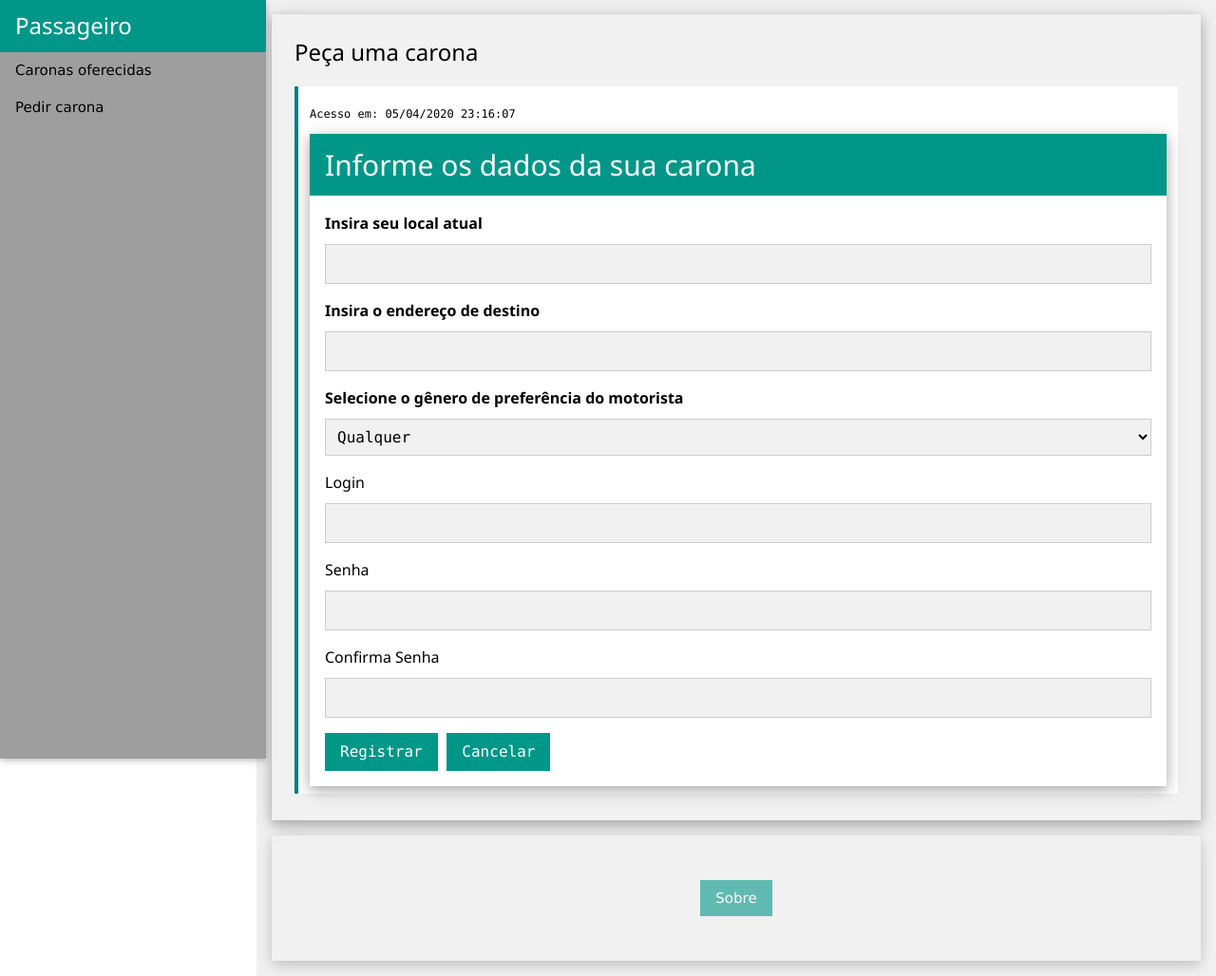
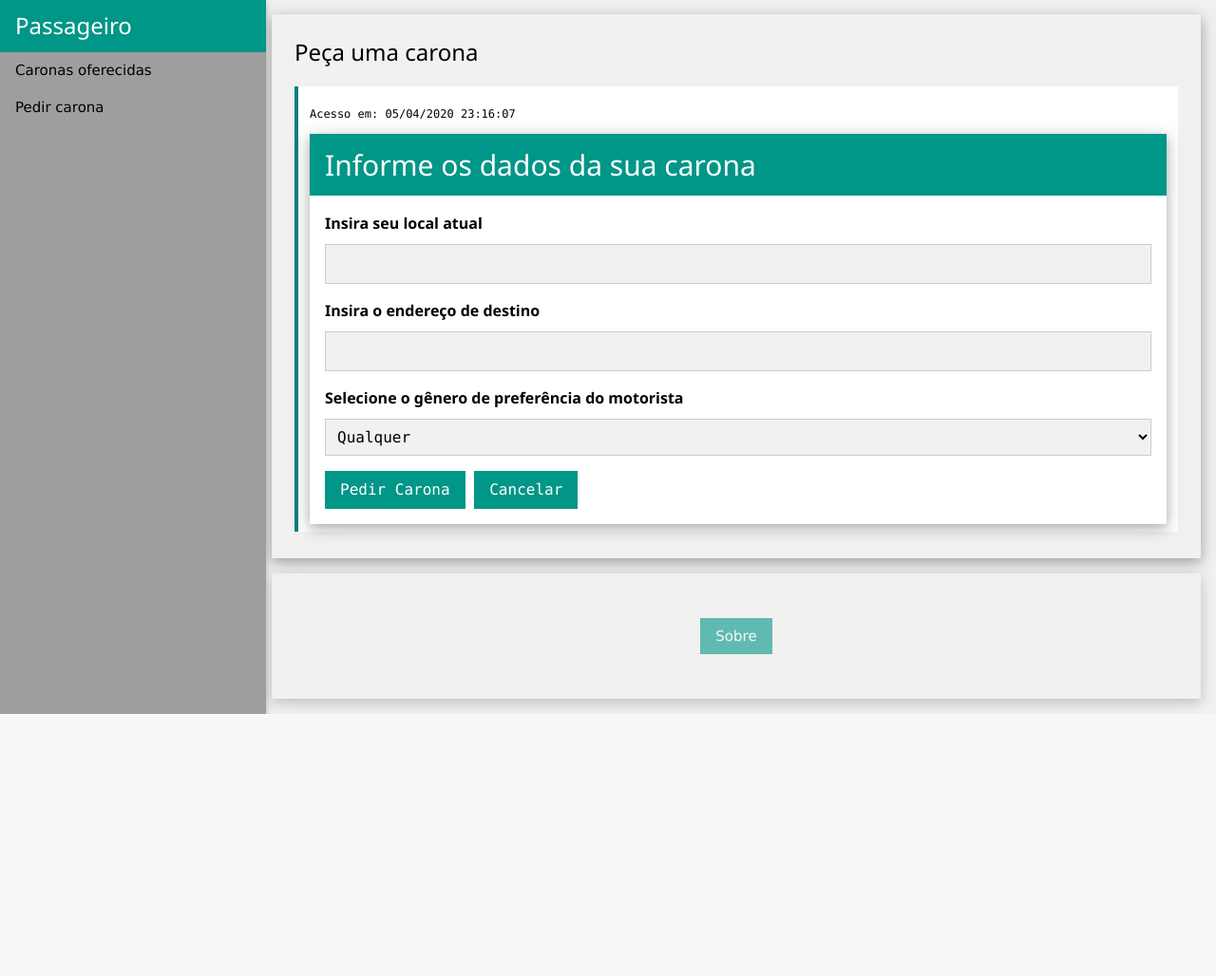
Before and after one commit to n4th4nrjesus/SoftwareDeCarona, a PHP site: page /profContratar.php in a window 1280 px wide. Shown: the part 118-1146 px from the top of the page at 95% size. After the commit the page ends 870 px from the top, so only its background shows below. Run offline with PHP 8.4, Linux system fonts and the light colour scheme.

Commit message:
arrumando front do pedir carona e começo de alterações no php

```diff
--- a/Menu.php
+++ b/Menu.php
@@ -17,7 +17,7 @@ MENU.PHP
 			</div>
 		</div>
 		<div class="w3-bar w3-dark-grey w3-large" style="z-index:4;height:45px">
-			<a class="w3-bar-item w3-button w3-left w3-hide-large w3-hover-white w3-large w3-theme w3-padding-16" href="javascript:void(0)" onclick="w3_open()">☰</a>
+			<a class="w3-bar-item w3-button w3-left w3-hide-large w3-hover-white w3-large w3-teal w3-padding-16" href="javascript:void(0)" onclick="w3_open()">☰</a>
 			<a class="w3-bar-item w3-button w3-hide-medium w3-hide-small w3-hover-teal w3-padding-16" href="javascript:void(0)" onclick="w3_show_nav('menuPassag')">PASSAGEIRO</a>
 			<a class="w3-bar-item w3-button w3-hide-medium w3-hide-small w3-hover-teal w3-padding-16" href="javascript:void(0)" onclick="w3_show_nav('menuMotor')">MOTORISTA</a>
 			<a class="w3-bar-item w3-button w3-hide-medium w3-hide-small w3-hover-teal w3-padding-16" href="javascript:void(0)" onclick="w3_show_nav('menuFeed')">FEED</a>
@@ -28,13 +28,13 @@ MENU.PHP
 	<div class="w3-sidebar w3-bar-block w3-collapse w3-animate-left w3-grey w3-card" style="z-index:3;width:280px" id="mySidebar">
 		<div class="w3-bar w3-hide-large w3-large">
 			<a href="javascript:void(0)" onclick="w3_show_nav('menuPassag')"
-			   class="w3-bar-item w3-button w3-theme w3-hover-white w3-padding-16">PASSAGEIRO</a>
+			   class="w3-bar-item w3-button w3-teal w3-hover-white w3-padding-16">PASSAGEIRO</a>
 			<a href="javascript:void(0)" onclick="w3_show_nav('menuMotor')"
-			   class="w3-bar-item w3-button w3-theme w3-hover-white w3-padding-16">MOTORISTA</a>
+			   class="w3-bar-item w3-button w3-teal w3-hover-white w3-padding-16">MOTORISTA</a>
 			<a href="javascript:void(0)" onclick="w3_show_nav('menuFeed')"
-			   class="w3-bar-item w3-button w3-theme w3-hover-white w3-padding-16">FEED</a>
+			   class="w3-bar-item w3-button w3-teal w3-hover-white w3-padding-16">FEED</a>
 		</div>
-		<a href="javascript:void(0)" onclick="w3_close()" class="w3-button w3-right w3-xlarge w3-hide-large"
+		<a href="javascript:void(0)" onclick="w3_close()" class="w3-button w3-right w3-xlarge w3-hide-large w3-dark-teal"
 		   title="Close Menu">x</a>
 		<div id="menuPassag" class="myMenu">
 			<div class="w3-container w3-teal">
--- a/profContratar.php
+++ b/profContratar.php
@@ -56,36 +56,23 @@
 						<input type="hidden" id="acaoForm" name="acaoForm" value="Contratar">
 						<p>
 						<label class="w3-text-teal"><h6><b>Insira seu local atual</b></h6></label>
-						<input class="w3-input w3-border w3-light-grey" name="Nome" type="text" pattern="[a-zA-Z\u00C0-\u00FF ]{10,100}$"
+						<input class="w3-input w3-border w3-light-grey" name="local_partida" type="text" pattern="[a-zA-Z\u00C0-\u00FF ]{10,100}$"
 							   title="Endereço entre 10 e 100 letras." required></p>
 						<p>
 						<label class="w3-text-teal"><h6><b>Insira o endereço de destino</b></h6></label>
-						<input class="w3-input w3-border w3-light-grey " name="Celular" type="text"
-							   pattern="\([0-9]{2}\)[0-9]{4,6}-[0-9]{3,4}$" title="(11)1111-1111." required></p>
+						<input class="w3-input w3-border w3-light-grey " name="local_destino" type="text"
+							   title="Insira o endereço de destino." required></p>
 						<p>
 						<label class="w3-text-teal"><h6><b>Selecione o gênero de preferência do motorista</b></h6></label>
 
-                        <select class="w3-input w3-border w3-light-grey" name="DataNasc">
+                        <select class="w3-input w3-border w3-light-grey" name="motoristaGen">
                             <option value="qualquer">Qualquer</option>
                             <option value="masculino">Masculino</option>
                             <option value="feminino">Feminino</option>
                         </select>
 						<p>
-						<label class="w3-text-teal"><h6>Login</h6></label>
-						<input class="w3-input w3-border w3-light-grey" name="Login" type="text"
-							   pattern="[a-zA-Z]{2,20}.[a-zA-Z]{2,20}" title="Formato: nome.sobrenome" required></p>
 						<p>
-						<label class="w3-text-teal"><h6>Senha</h6></label>
-						<input class="w3-input w3-border w3-light-grey" name="Senha" type="password"
-							   pattern="(?=.*\d)(?=.*[a-z])(?=.*[A-Z]).{6,8}"
-							   title="Deve conter ao menos um número, uma letra maiúscula e minúscula, um caracter especial, com 6 a 8 caracteres" required></p>
-						<p>
-						<label class="w3-text-teal"><h6>Confirma Senha</h6></label>
-						<input class="w3-input w3-border w3-light-grey" name="Senha2" type="password"
-							   pattern="(?=.*\d)(?=.*[a-z])(?=.*[A-Z]).{6,8}"
-							   title="Deve conter ao menos um número, uma letra maiúscula e minúscula, um caracter especial, com 6 a 8 caracteres" required> </p>
-						<p>
-						<input type="submit" value="Registrar" class="w3-btn w3-teal" >
+						<input type="submit" value="Pedir Carona" class="w3-btn w3-teal" name="pedirCarona">
 						<input type="button" value="Cancelar" class="w3-btn w3-teal" onclick="window.location.href='.'"></p>
 					</form>
 				</div>
--- a/profListar.php
+++ b/profListar.php
@@ -16,7 +16,7 @@
         }
 
         .w3-code {
-            border-left: 4px solid #380077
+            border-left: 4px solid teal;
         }
 
         .myMenu {
@@ -32,7 +32,7 @@
     <div class="w3-main w3-container" style="margin-left:270px;margin-top:117px;">
 
         <div class="w3-panel w3-padding-large w3-card-4 w3-light-grey">
-            <h1 class="w3-xxlarge">Relação de Professores</h1>
+            <h1 class="w3-xxlarge">Histórico de Caronas</h1>
 
             <p class="w3-large">
             <p>
@@ -136,7 +136,7 @@
         <footer class="w3-panel w3-padding-32 w3-card-4 w3-light-grey w3-center w3-opacity">
             <p>
                 <nav>
-                    <a class="w3-button w3-theme w3-hover-white"
+                    <a class="w3-button w3-teal w3-hover-white"
                     onclick="document.getElementById('id01').style.display='block'">Sobre</a>
                 </nav>
             </p>
--- a/rodape.php
+++ b/rodape.php
@@ -10,7 +10,7 @@ Novembro/2018
 
     <div id="id01" class="w3-modal w3-animate-opacity">
         <div class="w3-modal-content">
-            <header class="w3-container w3-theme">
+            <header class="w3-container w3-teal">
                 <span onclick="document.getElementById('id01').style.display='none'"
                       class="w3-button w3-display-topright">x</span>
                 <h2>Software de Carona</h2>
@@ -36,7 +36,7 @@ Novembro/2018
                     Aproveite este site!
                 </p>
             </div>
-            <footer class="w3-container w3-theme ">
+            <footer class="w3-container w3-teal ">
                 <p>PUCPR 2020</p>
             </footer>
         </div>
```
Also changed, not shown: profContratar_exe.php (+10 -13 lines), Imagens/Cadastro.jpg (added), Imagens/animated_favicon1.gif (added), Imagens/carona.jpg (added), 1 other file.
